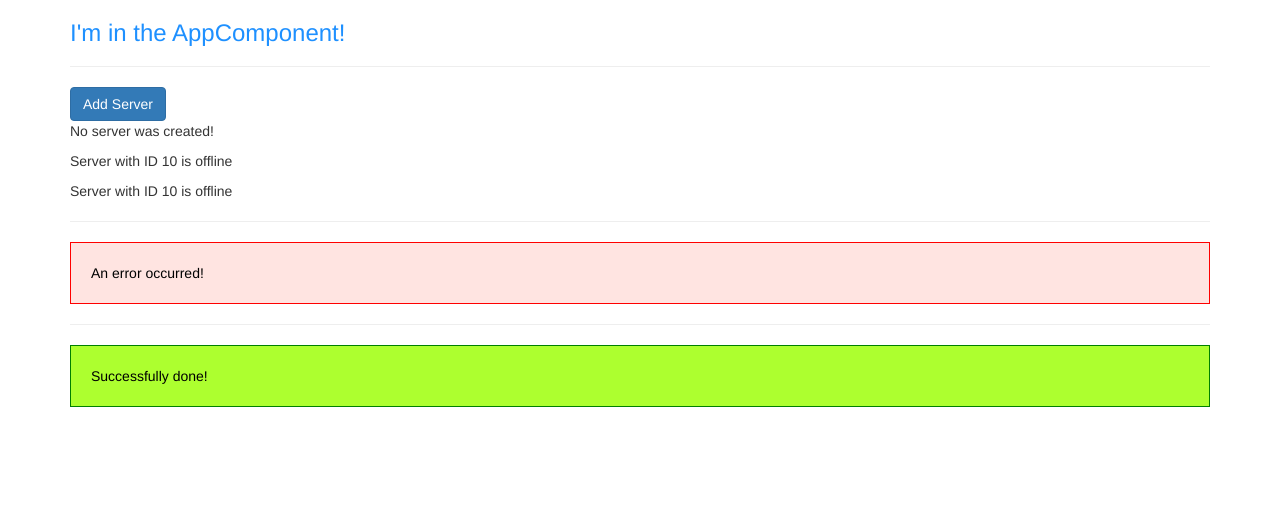
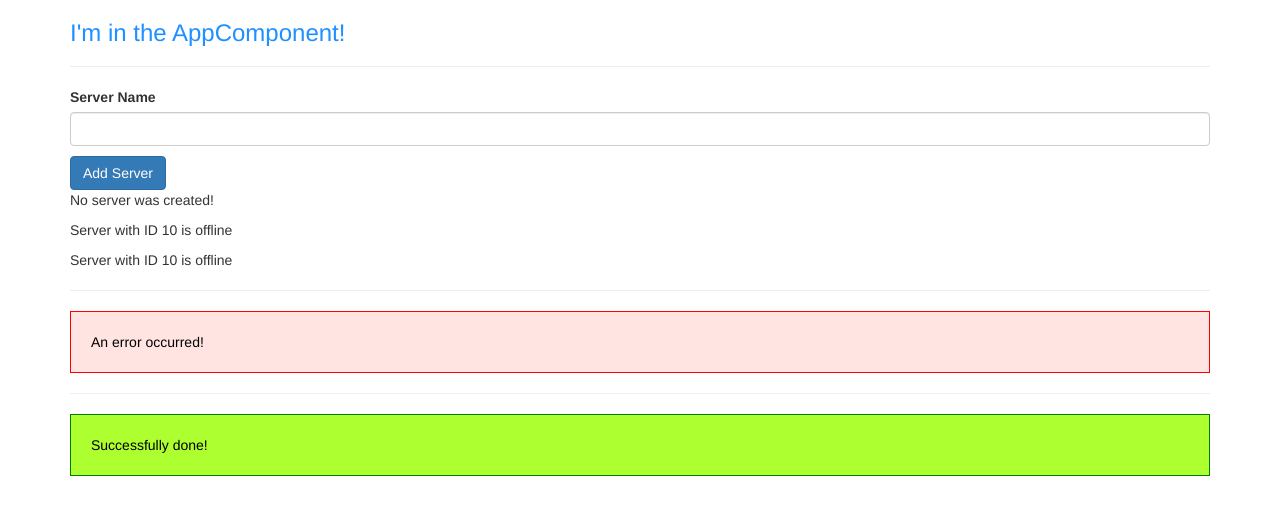
Before and after one commit to allanfantoni/my-first-app, an Angular app: page / in a window 1280 px wide. Shown: the top 514 px of the page. Built offline with nearby package versions, Linux system fonts and the light colour scheme.

Commit message:
Passing and using data with event binding

```diff
--- a/src/app/servers/servers.component.html
+++ b/src/app/servers/servers.component.html
@@ -1,9 +1,12 @@
+<label for="">Server Name</label>
+
+<input type="text" class="form-control" (input)="onUpdateServerName($event)">
+
+<p>{{ serverName }}</p>
+
 <!-- property binding -->
-<button
-  class="btn btn-primary"
-  [disabled]="!allowNewServer"
-  (click)="onCreateServer()">
-    Add Server
+<button class="btn btn-primary" [disabled]="!allowNewServer" (click)="onCreateServer()">
+  Add Server
 </button>
 
 <!-- string interpolation -->
--- a/src/app/servers/servers.component.ts
+++ b/src/app/servers/servers.component.ts
@@ -14,6 +14,7 @@ import { Component, OnInit } from '@angular/core';
 export class ServersComponent implements OnInit {
   allowNewServer = false;
   serverCreationStatus = 'No server was created!';
+  serverName = '';
 
   constructor() {
     setTimeout(() => {
@@ -27,4 +28,8 @@ export class ServersComponent implements OnInit {
   onCreateServer() {
     this.serverCreationStatus = 'Server was created!';
   }
+
+  onUpdateServerName(event: Event) {
+    this.serverName = (<HTMLInputElement>event.target).value;
+  }
 }
```
